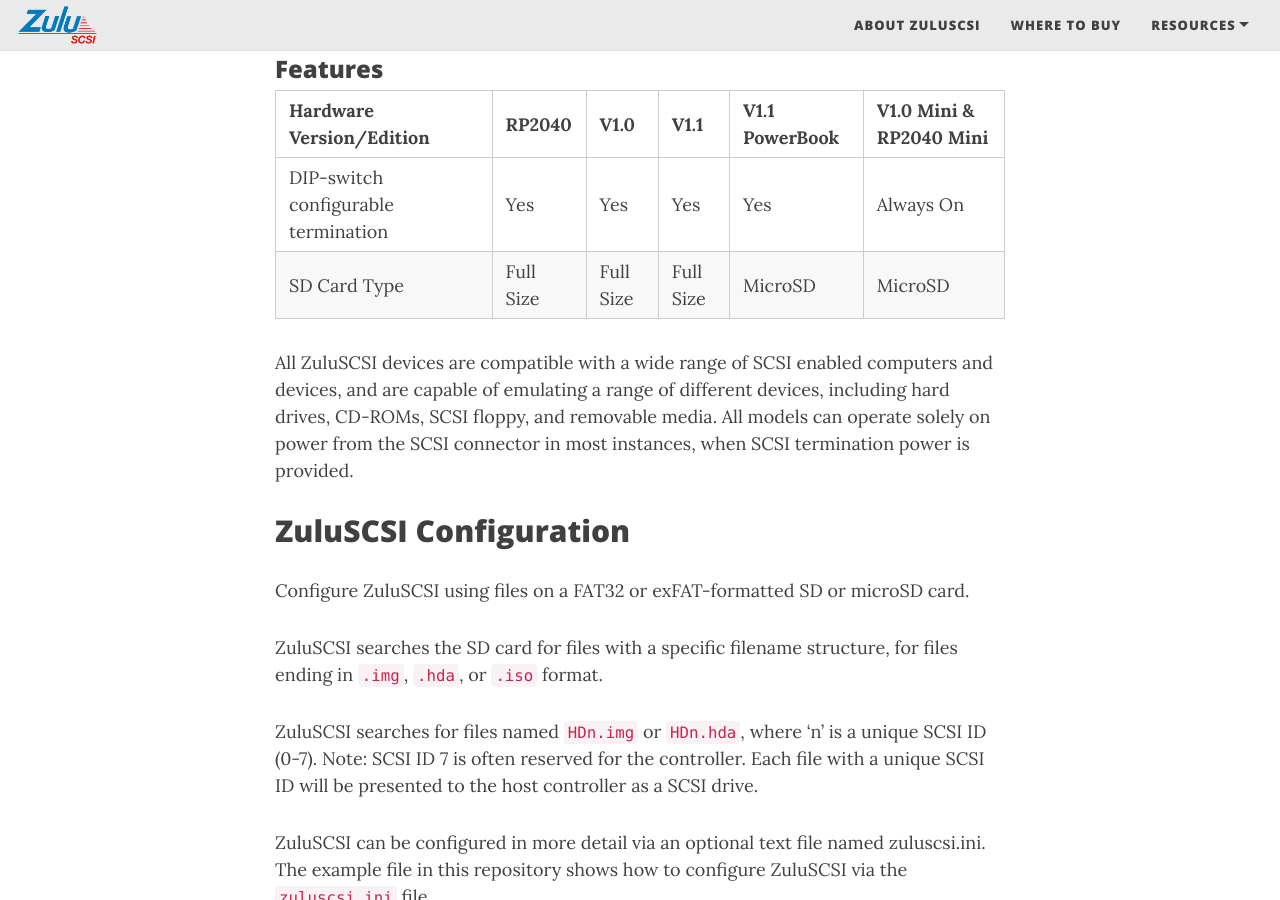
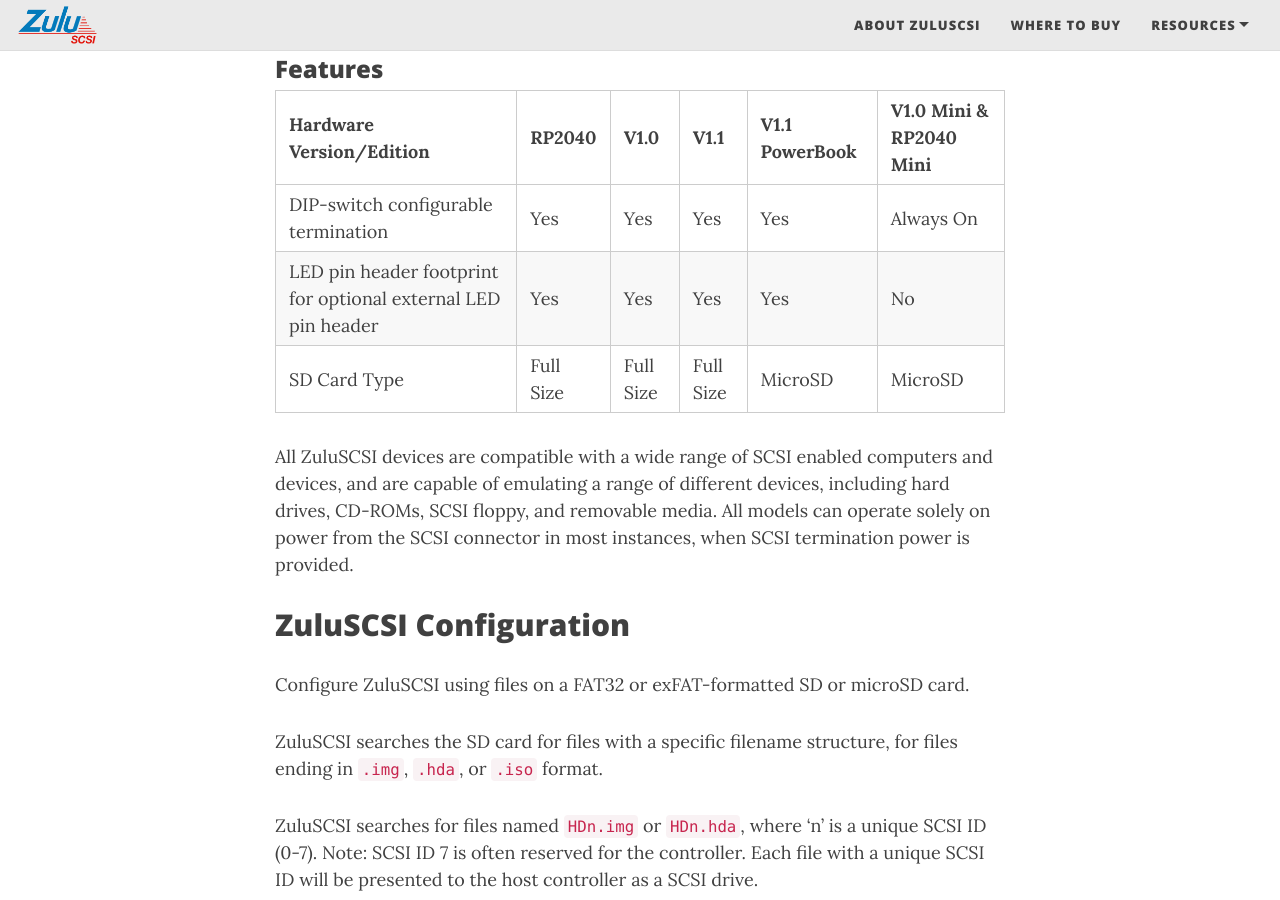
Before and after one commit to ZuluSCSI/ZuluSCSI.com, a Jekyll site: the page built from ZuluSCSI-Manual.md, in a window 1280 px wide and 900 px high, scrolled down 1653 px. Built offline with Jekyll 4.4.1, drawn with Linux system fonts in a browser that asks for light colours; nearby versions of some CDN libraries; our own code applies the rules of GitHub Pages for plain Markdown files.

Commit message:
Update ZuluSCSI-Manual.md

```diff
--- a/ZuluSCSI-Manual.md
+++ b/ZuluSCSI-Manual.md
@@ -41,7 +41,8 @@
 
 | Hardware Version/Edition                                     | RP2040    |V1.0       | V1.1      | V1.1 PowerBook | V1.0 Mini & RP2040 Mini |
 | ------------------------------------------------------------ | --------- | --------- | --------- | -------------- |-------------------------|
-| DIP-switch configurable termination                          | Yes       | Yes       | Yes       | Yes            | Always On |
+| DIP-switch configurable termination                          | Yes       | Yes       | Yes       | Yes            | Always On      |
+| LED pin header footprint for optional external LED pin header | Yes       | Yes       | Yes       | Yes            | No             |
 | SD Card Type                                                 | Full Size | Full Size | Full Size | MicroSD        | MicroSD        |
 
 All ZuluSCSI devices are compatible with a wide range of SCSI enabled computers and devices, and are capable of emulating a range of different devices, including hard drives, CD-ROMs, SCSI floppy, and removable media. All models can operate solely on power from the SCSI connector in most instances, when SCSI termination power is provided.
```
